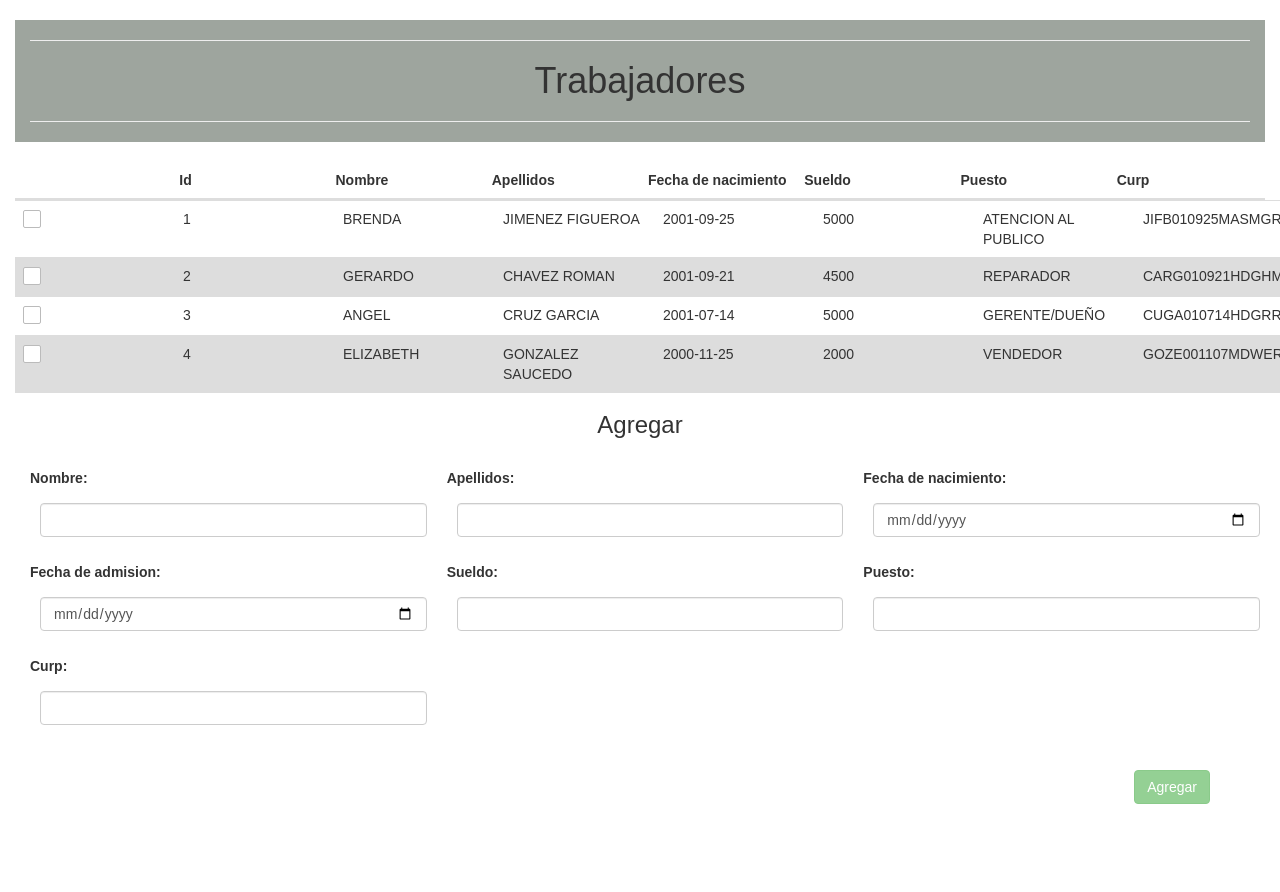
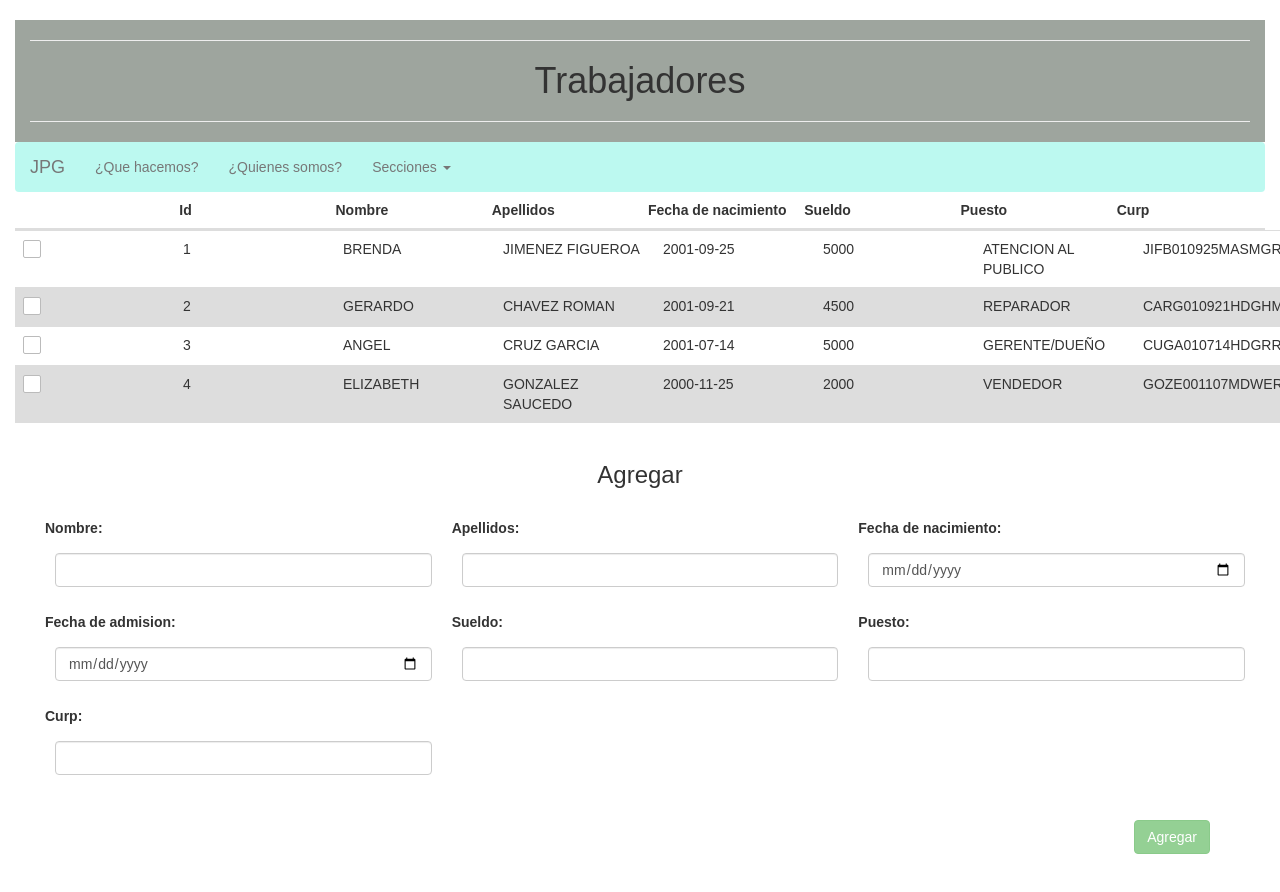
Before and after one commit to AngelCruz2001/Celulares, a React (Create React App) app: page / in a window 1280 px wide. Shown: the top 892 px of the page. Built offline with nearby package versions, Linux system fonts and the light colour scheme.

Commit message:
Trabajadores Actualizado

```diff
--- a/src/Components/Trabajadores/Trabajadores.css
+++ b/src/Components/Trabajadores/Trabajadores.css
@@ -7,6 +7,7 @@ tr {
 
     table{
      height:230px;
+     width: 1368px !important;
      display: -moz-groupbox;
 
 
@@ -50,7 +51,9 @@ tr {
 
   tr:nth-child(even) {
       background-color: #dddddd;
+
   }
+
   .ckbox {
     position: relative;
   }
@@ -88,3 +91,46 @@ tr {
     font-family: 'Glyphicons Halflings';
     position: absolute;
   }
+
+  .modal  {
+      /* display: block;
+    padding-right: 0px;
+    background-color: rgba(4, 4, 4, 0.8);  */
+    }
+
+    .modal-dialog {
+            top: 20%;
+                width: 100%;
+    position: absolute;
+        }
+        .modal-content {
+                border-radius: 0px;
+                border: none;
+    top: 40%;
+            }
+            .modal-body {
+                    background-color: #0f8845;
+    color: white;
+                }
+               .navbar{
+                 margin:0;
+                 background-color: #90f5e699;
+                 border: antiquewhite;
+               }
+               .inputsTodos{
+
+               border-radius : 20px 20px 20px 20px !important;
+               -moz-border-radius: 20px 20px 20px 20px !important;
+               -webkit-border-radius: 20px 20px 20px 20px !important;
+
+               }
+.Titulo2{
+  display: grid;
+}
+
+                #Borrar{
+                  margin: 3%;;
+                }
+                #Agregar{
+                  margin: 3%;
+                }
--- a/src/Components/Trabajadores/Trabajadores.js
+++ b/src/Components/Trabajadores/Trabajadores.js
@@ -63,6 +63,7 @@ class Trabajadores extends Component {
     state = {
         T:TInicial,
         fun: true,
+        fun1:true,
         CambiarAgregar:1,
         ID:5,
         Desactivado:true,
@@ -170,6 +171,7 @@ if (IdCheck===Extension){
     }
     CambiarAgregar =()=>{
         var fun=this.state.fun;
+        this.setState({fun1:true});
         if (fun===true){
 
 
@@ -196,6 +198,7 @@ if (IdCheck===Extension){
            this.Normalidad();
         }
         if(fun===false){
+            this.setState({fun1:false})
             var IndexDatos=this.state.IndexDatos;
             var row = {
                 ID: this.state.row.ID,
@@ -420,6 +423,7 @@ console.log(this.state.T.ID)
     render() {
         let fun = this.state.fun;
         let Trabajadores=this.state.T;
+        let fun1 = this.state.fun1;
         return (
 
                 <div className="container-fluid">
@@ -429,10 +433,56 @@ console.log(this.state.T.ID)
                         <div className="container-fluid text-center">
                         <hr/>
                         <h1>Trabajadores</h1>
+
                         <hr/>
                         </div>
                         </div>
-                    <br/>
+                        <nav className="navbar navbar-default">
+                                        <div className="container-fluid">
+
+                                            <div className="navbar-header">
+                                            <button type="button" className="navbar-toggle collapsed" data-toggle="collapse" data-target="#bs-example-navbar-collapse-1" aria-expanded="false">
+                                                <span className="sr-only">Toggle navigation</span>
+                                                <span className="icon-bar"></span>
+                                                <span className="icon-bar"></span>
+                                                <span className="icon-bar"></span>
+                                            </button>
+                                            <a className="navbar-brand" href="#">JPG</a>
+                                            </div>
+
+
+                                            <div className="collapse navbar-collapse" id="bs-example-navbar-collapse-1">
+                                            <ul className="nav navbar-nav">
+                                                <li className=""><a href="#">¿Que hacemos? <span className="sr-only">(current)</span></a></li>
+                                                <li><a href="#">¿Quienes somos?</a></li>
+                                                <li className="dropdown">
+                                                <a href="#" className="dropdown-toggle" data-toggle="dropdown" role="button" aria-haspopup="true" aria-expanded="false">Secciones <span className="caret"></span></a>
+                                                <ul className="dropdown-menu">
+
+                                                    <li><a href="#">Trabajadores</a></li>
+                                                    <li><a href="#">Camiones</a></li>
+                                                    <li><a href="#">Celulares</a></li>
+                                                    <li><a href="{Sucursales}">Sucursales</a></li>
+                                                    <li><a href="#">Usuarios</a></li>
+                                                    <li><a href="#"></a></li>
+                                                    {/* <li role="separator" className="divider"></li>
+                                                    <li><a href="#">Separated link</a></li>
+                                                    <li role="separator" className="divider"></li>
+                                                    <li><a href="#">One more separated link</a></li> */}
+                                                </ul>
+                                                </li>
+                                            </ul>
+
+                                            </div>
+
+                                        </div>
+                                        </nav>
+
+                        <div className="Cuerpo">
+
+
+
+
 
                             <table className="table table-fixed" id="DatosT">
                                     <thead>
@@ -488,11 +538,13 @@ console.log(this.state.T.ID)
 
 
 
-                        <div className="text-center">
+                                            <div className="Titulo2 text-center">
                                             <h3>{fun ? 'Agregar' : 'Actualizar'}</h3>
                                             <br/>
                                             </div>
                                             <div>
+                                            <div className="inputsTodos">
+                                            <div className="container-fluid">
                                             <div className="row">
                                             <div className="container-fluid inputs1">
 
@@ -536,6 +588,8 @@ console.log(this.state.T.ID)
                                                     </div>
                                                     </div>
                                             </div>
+                                            </div>
+                                         </div>
 
             {/*
 
@@ -554,7 +608,7 @@ console.log(this.state.T.ID)
                                         <br/>
                                         <div className="text-right container">
 
-                                <button type="button" className="btn btn-success"  onClick={this.CambiarAgregar.bind()} disabled={this.state.Desactivado}>{fun ? 'Agregar' : 'Actualizar'}</button>
+                                        <button type="button" className="btn btn-success" data-toggle="modal" data-target=".bs-example-modal-lg"  onClick={this.CambiarAgregar.bind()} disabled={this.state.Desactivado}>{fun ? 'Agregar' : 'Actualizar'}</button>
                                         <button type="hidden"  className="btn btn-danger" id="Borrar" onClick={this.Eliminar.bind()}>Borrar</button>
 
 
@@ -572,8 +626,32 @@ console.log(this.state.T.ID)
                                 <br/>
                                 <br/>
 
+                                <div className="container">
+                                    <div className="row">
+
+
+                                        <div className="row">
+
+
+                                            <div className="modal fade bs-example-modal-lg" tabindex="-1" role="dialog" aria-labelledby="myLargeModalLabel">
+                                                <div className="modal-dialog modal-lg">
+                                                        <div className="modal-content">
+                                                        <div className="modal-body">
+                                                        <h2>¡Correcto!</h2>
+                                                        <h4>Trabajador {fun1 ? 'agregado correctamente.' : 'actualizado correctamente.'}</h4>
+                                                        </div>
+                                                    </div>
+                                                </div>
+                                            </div>
+                                        </div>
+                                    </div>
+                                </div>
+
+
 
                                     </div>
+                </div>
+
         );
     }
 }
```
Lines whose indentation alone changed are shown as unchanged.
